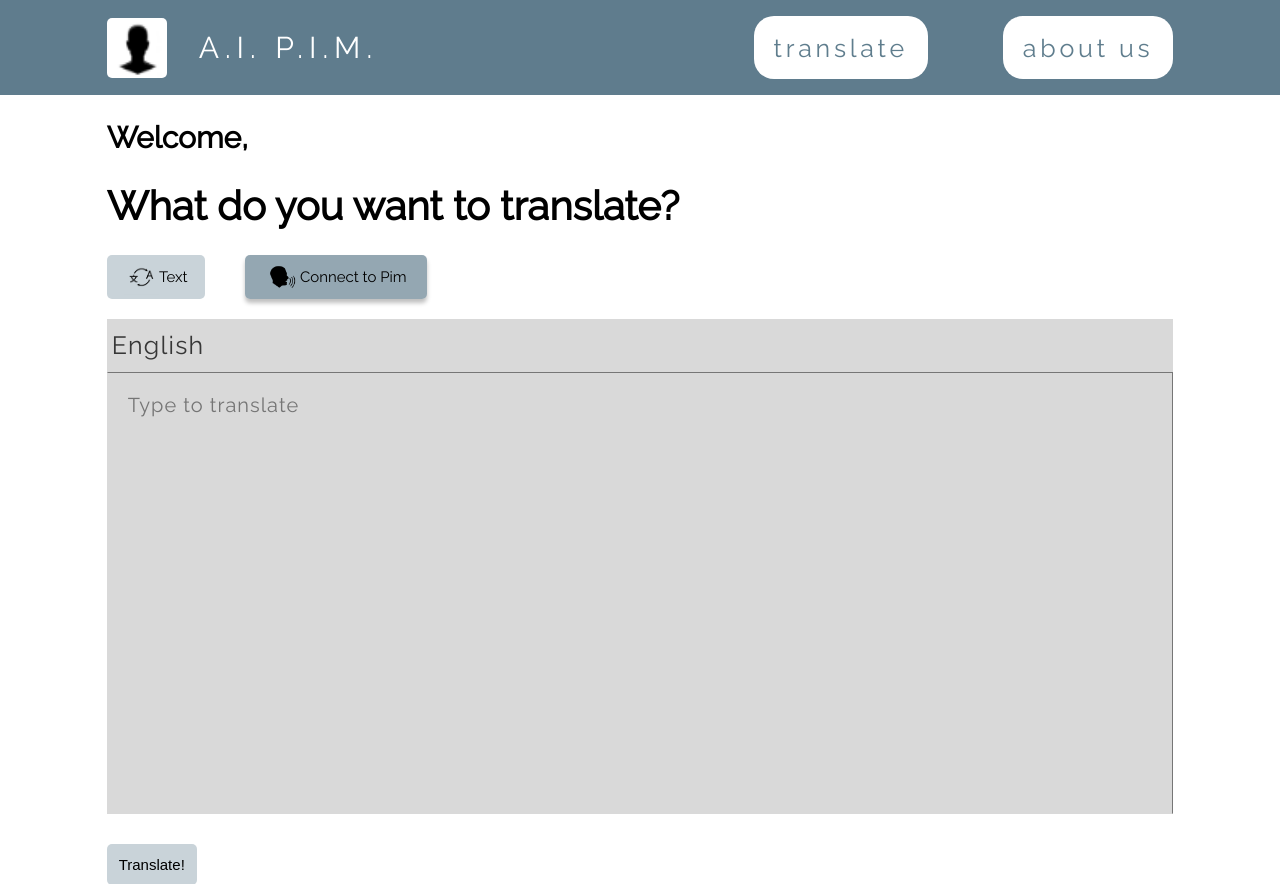
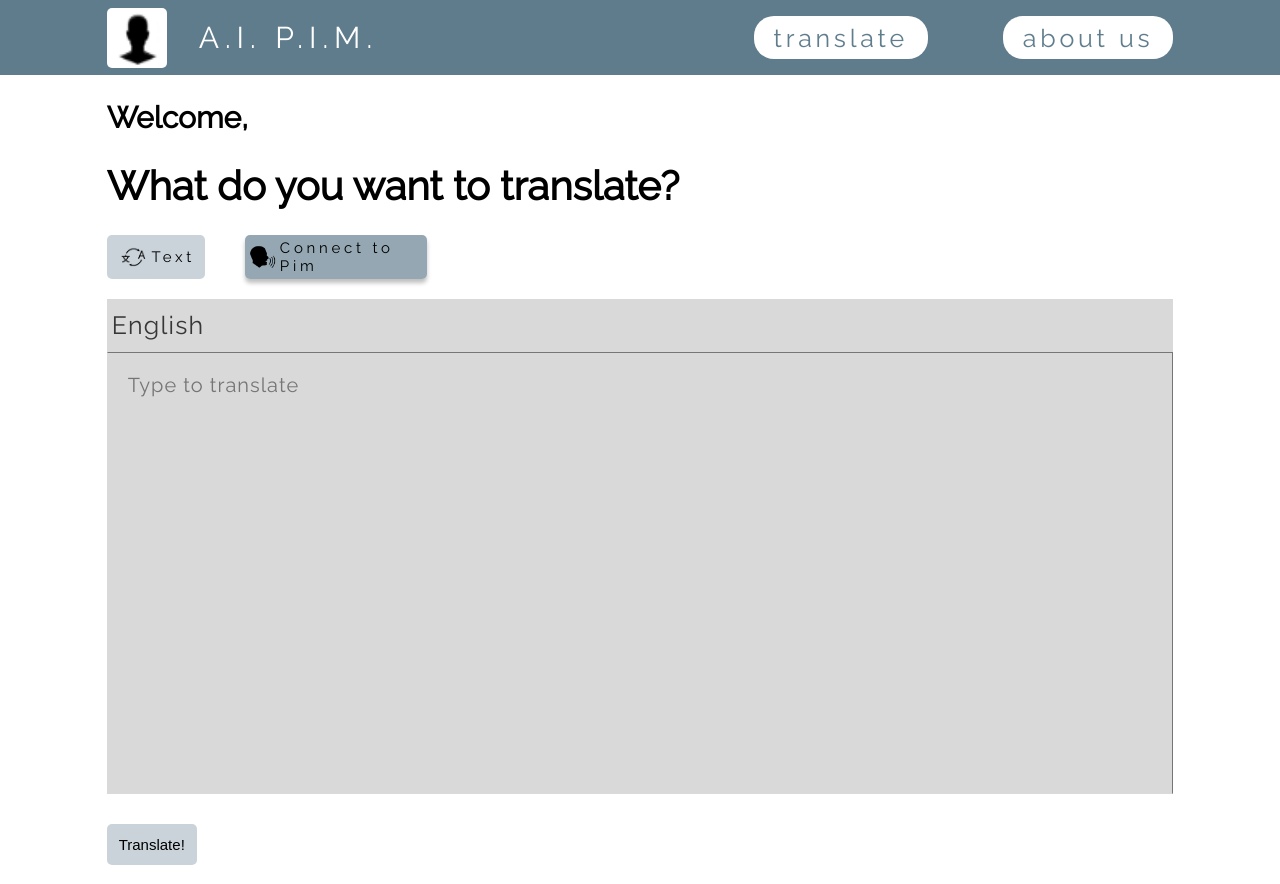
Before and after one commit to beyzaolmez/pimWebsite, a PHP site: page /translate.php in a window 1280 px wide. Shown: the top 884 px of the page. Run offline with PHP 8.4, Linux system fonts and the light colour scheme.

Commit message:
changed the margin in the header on translate pages so it matches the about us page

```diff
--- a/css/aboutUs.css
+++ b/css/aboutUs.css
@@ -1,6 +1,6 @@
 @import url('https://fonts.googleapis.com/css2?family=Raleway&display=swap');
 
-body{
+body {
 	margin: 0;
 	padding: 0;
 }
--- a/css/translate.css
+++ b/css/translate.css
@@ -16,7 +16,7 @@ p {
     color: black;
 }
 
-    /* header */
+/* header */
 header {
     display: grid;
     grid-column: 1/13;
@@ -42,10 +42,10 @@ header {
 }
 
 #logo > p {
-    font-size: 30px !important;
+    font-size: 1.875rem !important;
     letter-spacing: 0.2em;
     color: white;
-    margin-left: 32px;
+    margin: 1.25rem 1.25rem 1.25rem 2rem;
 }
 
 ul {
@@ -58,13 +58,13 @@ li {
     align-items: center;
     background-color: white;
     border-radius: 20px;
-    margin-left: 75px;
-    padding: 0px 20px 0px 20px;
+    margin-left: 4.688rem;
+    padding: 0rem 1.25rem 0rem 1.25rem;
 }
 
-li > a {
+a {
     font-family: 'Raleway';
-    font-size: 25px;
+    font-size: 1.563rem;
     letter-spacing: 0.15em;
     text-decoration: none;
     color: rgba(42, 81, 103, 0.75);
--- a/translate.php
+++ b/translate.php
@@ -17,7 +17,7 @@
     <header>
         <div id="headerContainer">
             <div id="logo">
-            <img src="img/logo.png" alt="logo">
+                <img src="img/logo.png" alt="logo">
                 <p> A.I. P.I.M. </p>
             </div>
             <ul>
```
